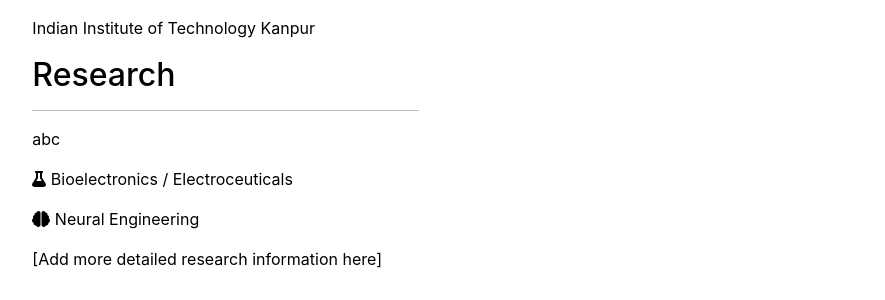
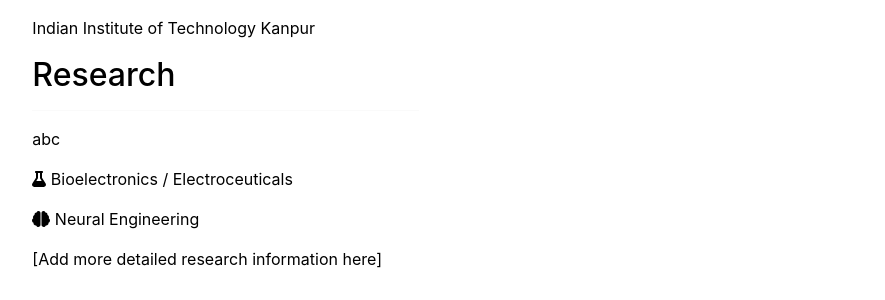
Before and after one commit to preet-mit/preet-mit, a Jekyll site: the page built from index.md, in a window 1280 px wide. Shown: the part 866-1166 px from the top of the page, without its empty margins (197-1082 px from the left). Built offline with Jekyll 4.4.1, drawn with Linux system fonts in a browser that asks for light colours.

Commit message:
Update index.md

```diff
--- a/index.md
+++ b/index.md
@@ -26,7 +26,7 @@ Indian Institute of Technology Kanpur
 
 ## Research
 
-<hr>
+<hr style="width:100%; margin-left:0; border:0; border-top:1px solid #eee;">
 
 abc
 {% assign research-page = site.pages | where: "path", "research.md" | first %}
```
